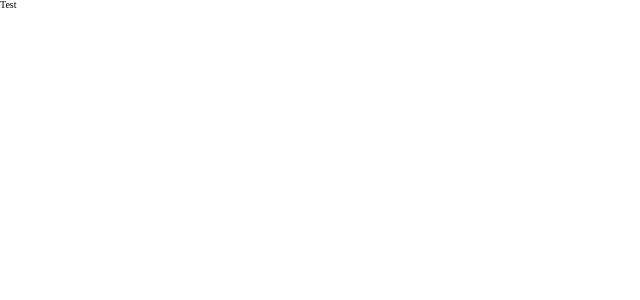
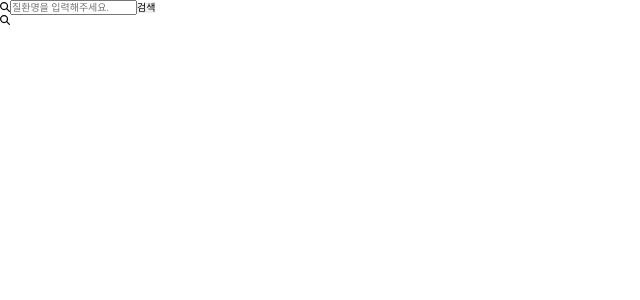
Before and after one commit to pre-on-boarding-team-10/pre-onboarding-7th-3-1-10, a React (Create React App) app: page / in a window 1280 px wide. Shown: the top 300 px of the page, without its empty margins (0-640 px from the left). Built offline with nearby package versions, Linux system fonts and the light colour scheme.

Commit message:
Add: 검색어 추천 markup
- 검색어 추천 마크업
- fontAwesome icon 설치 후 적용

```diff
--- a/package.json
+++ b/package.json
@@ -3,6 +3,10 @@
   "version": "0.1.0",
   "private": true,
   "dependencies": {
+    "@fortawesome/fontawesome-svg-core": "^6.2.0",
+    "@fortawesome/free-brands-svg-icons": "^6.2.0",
+    "@fortawesome/free-solid-svg-icons": "^6.2.0",
+    "@fortawesome/react-fontawesome": "^0.2.0",
     "@testing-library/jest-dom": "^5.16.5",
     "@testing-library/react": "^13.4.0",
     "@testing-library/user-event": "^13.5.0",
--- a/src/Test.tsx
+++ /dev/null
@@ -1,5 +0,0 @@
-const Test = (): JSX.Element => {
-  return <div>Test</div>;
-};
-
-export default Test;
--- /dev/null
+++ b/src/pages/Search.tsx
@@ -0,0 +1,43 @@
+import styled from 'styled-components';
+import { FontAwesomeIcon } from '@fortawesome/react-fontawesome';
+import { faMagnifyingGlass } from '@fortawesome/free-solid-svg-icons';
+
+const Search: React.FC = (): React.ReactElement => {
+  return (
+    <SearchLayout>
+      <SearchHeader>
+        <SearchH1></SearchH1>
+        <SearchH1></SearchH1>
+      </SearchHeader>
+      <SearchSection>
+        <SearchInputBox>
+          <FontAwesomeIcon icon={faMagnifyingGlass} />
+          <SearchInput type="text" placeholder="질환명을 입력해주세요." />
+          <SearchButton>검색</SearchButton>
+        </SearchInputBox>
+        <SearchResultList>
+          <SearchResultH3></SearchResultH3>
+          <SearchResultItem>
+            <FontAwesomeIcon icon={faMagnifyingGlass} />
+            <SearchResultParagraph></SearchResultParagraph>
+          </SearchResultItem>
+        </SearchResultList>
+      </SearchSection>
+    </SearchLayout>
+  );
+};
+
+export default Search;
+
+const SearchLayout = styled.main``;
+const SearchHeader = styled.header``;
+const SearchSection = styled.section``;
+const SearchInputBox = styled.div``;
+
+const SearchH1 = styled.h1``;
+const SearchResultH3 = styled.h3``;
+const SearchInput = styled.input``;
+const SearchButton = styled.button``;
+const SearchResultList = styled.ul``;
+const SearchResultItem = styled.li``;
+const SearchResultParagraph = styled.p``;
--- a/src/router.tsx
+++ b/src/router.tsx
@@ -1,11 +1,11 @@
 import { BrowserRouter, Route, Routes } from 'react-router-dom';
-import Test from './Test';
+import Search from './pages/Search';
 
 const router = () => {
   return (
     <BrowserRouter>
       <Routes>
-        <Route path="/" element={<Test />} />
+        <Route path="/" element={<Search />} />
       </Routes>
     </BrowserRouter>
   );
```
Also changed, not shown: 1 other file (tests, documents, lock files or other folders).
